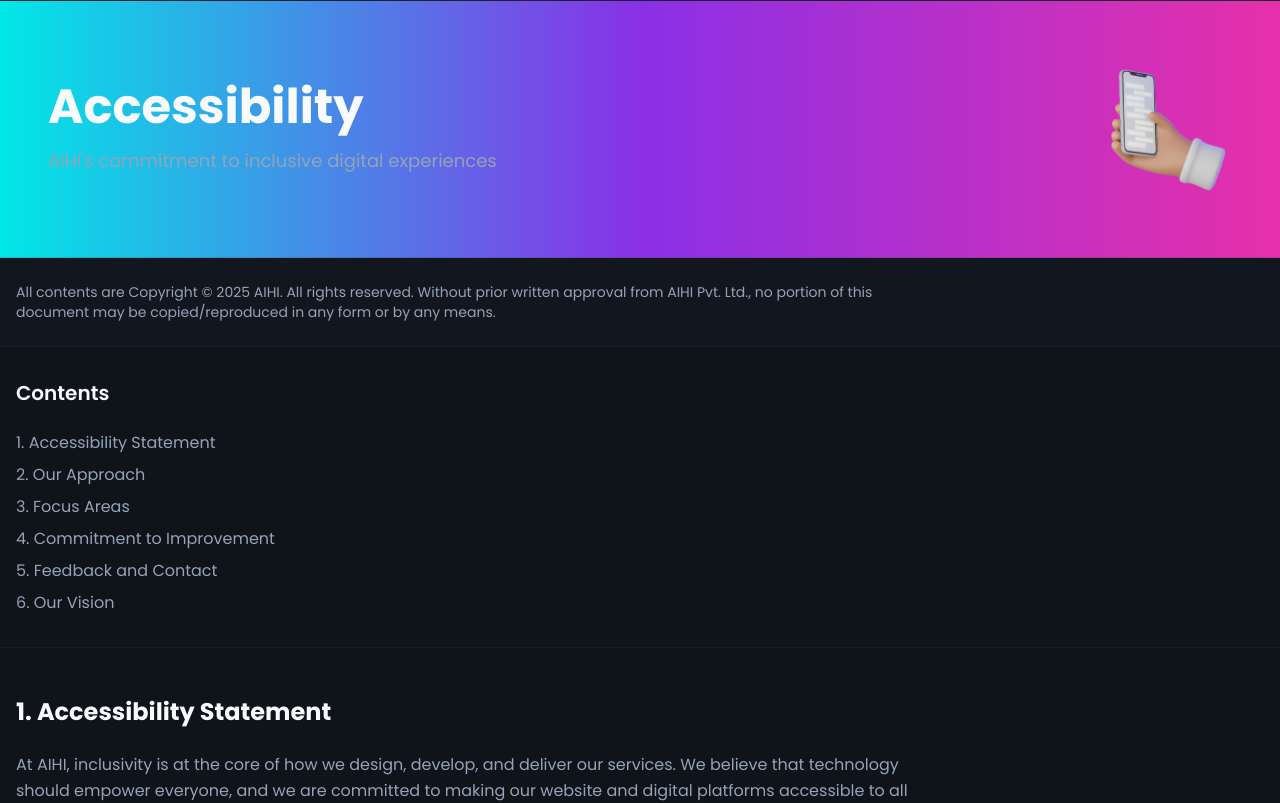
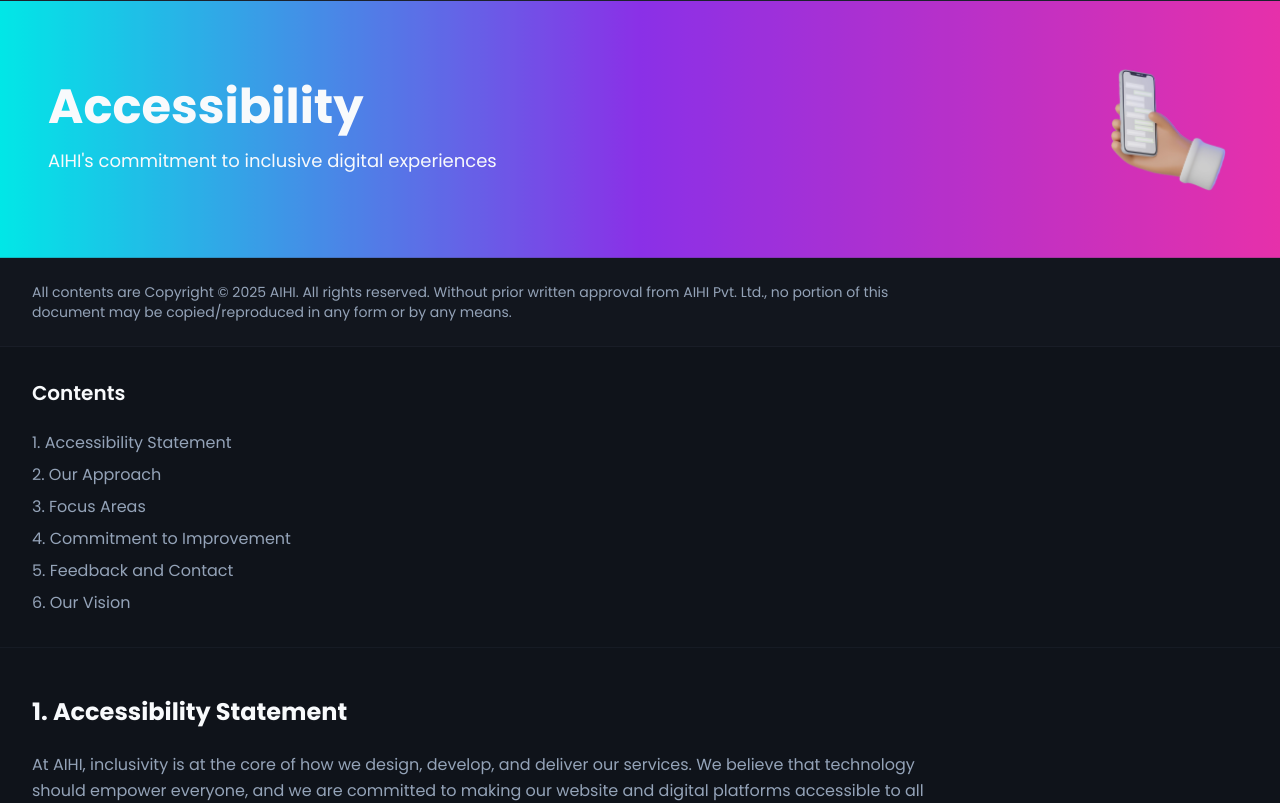
Before and after one commit to TechLeadsUser/aihi-inclusive-reach, a React (Vite) app: page / in a window 1280 px wide. Shown: the top 803 px of the page. Built offline with nearby package versions, Linux system fonts and the light colour scheme.

Commit message:
Visual edit in Lovable
Edited UI in Lovable

```diff
--- a/src/components/AccessibilityDocument.tsx
+++ b/src/components/AccessibilityDocument.tsx
@@ -9,18 +9,14 @@ const AccessibilityDocument = () => {
               <h1 className="text-4xl lg:text-5xl font-bold font-heading text-foreground">
                 Accessibility
               </h1>
-              <p className="text-lg text-muted-foreground max-w-2xl">
+              <p className="text-lg max-w-2xl text-slate-50">
                 AIHI's commitment to inclusive digital experiences
               </p>
             </div>
 
             {/* 3D Phone Hero Image */}
             <div className="hidden md:block">
-              <img
-                src="/lovable-uploads/a85c88fc-5427-4028-a1fa-202012dbe1b3.png"
-                alt="3D illustration of hand holding phone with document interface"
-                className="w-32 h-32 object-contain transform hover:scale-105 transition-transform duration-300"
-              />
+              <img src="/lovable-uploads/a85c88fc-5427-4028-a1fa-202012dbe1b3.png" alt="3D illustration of hand holding phone with document interface" className="w-32 h-32 object-contain transform hover:scale-105 transition-transform duration-300" />
             </div>
           </div>
         </div>
@@ -28,7 +24,7 @@ const AccessibilityDocument = () => {
 
       {/* Copyright Notice */}
       <section className="bg-secondary/20 border-b border-border/30">
-        <div className="container mx-auto px-4 py-6">
+        <div className="container mx-auto py-6 px-[32px]">
           <p className="text-sm text-muted-foreground max-w-4xl">
             All contents are Copyright © 2025 AIHI. All rights reserved. Without prior written approval from AIHI
             Pvt. Ltd., no portion of this document may be copied/reproduced in any form or by any means.
@@ -38,7 +34,7 @@ const AccessibilityDocument = () => {
 
       {/* Contents */}
       <section className="bg-background border-b border-border/30">
-        <div className="container mx-auto px-4 py-8">
+        <div className="container mx-auto py-8 px-[32px]">
           <div className="max-w-4xl">
             <h2 className="text-xl font-semibold mb-6 text-foreground">Contents</h2>
             <ol className="space-y-2 text-muted-foreground">
@@ -54,7 +50,7 @@ const AccessibilityDocument = () => {
       </section>
 
       {/* Main Content */}
-      <main className="container mx-auto px-4 py-12">
+      <main className="container mx-auto py-12 px-[32px]">
         <div className="max-w-4xl space-y-12">
 
           {/* Section 1: Accessibility Statement */}
```
